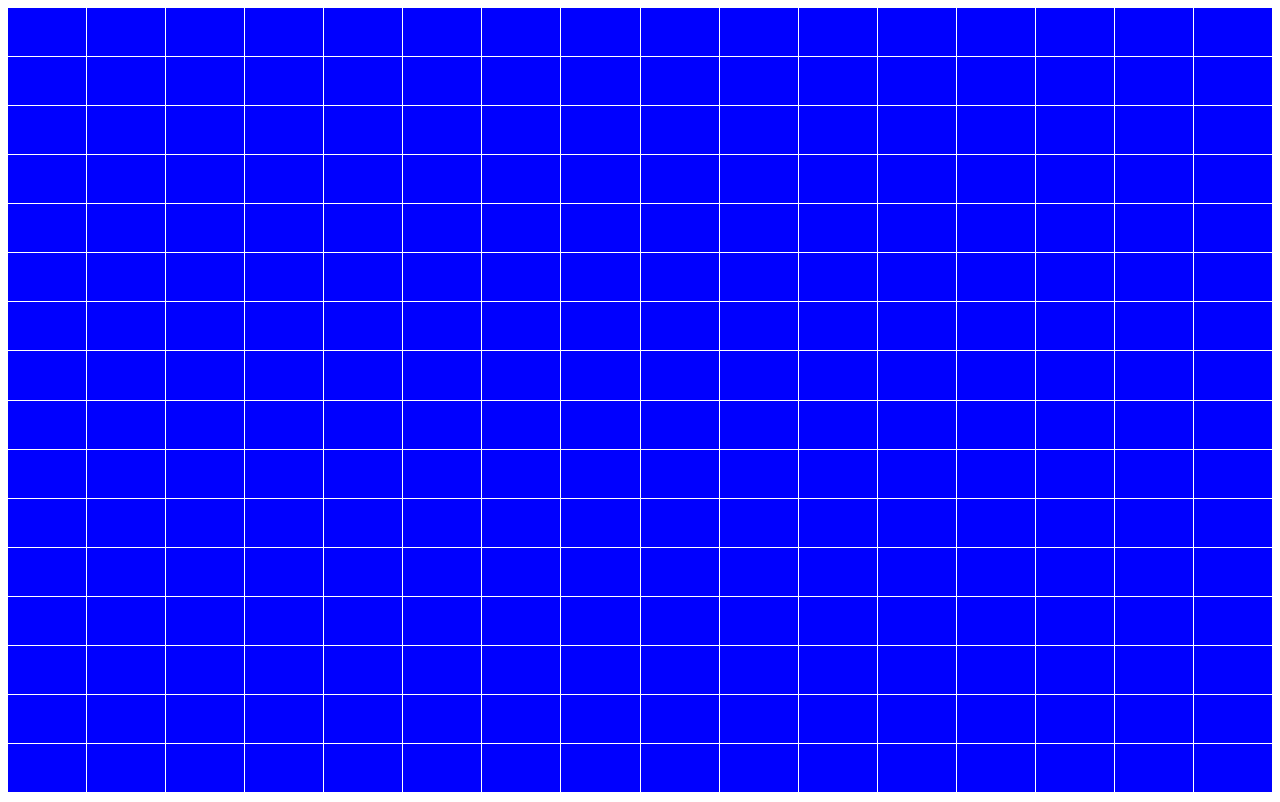
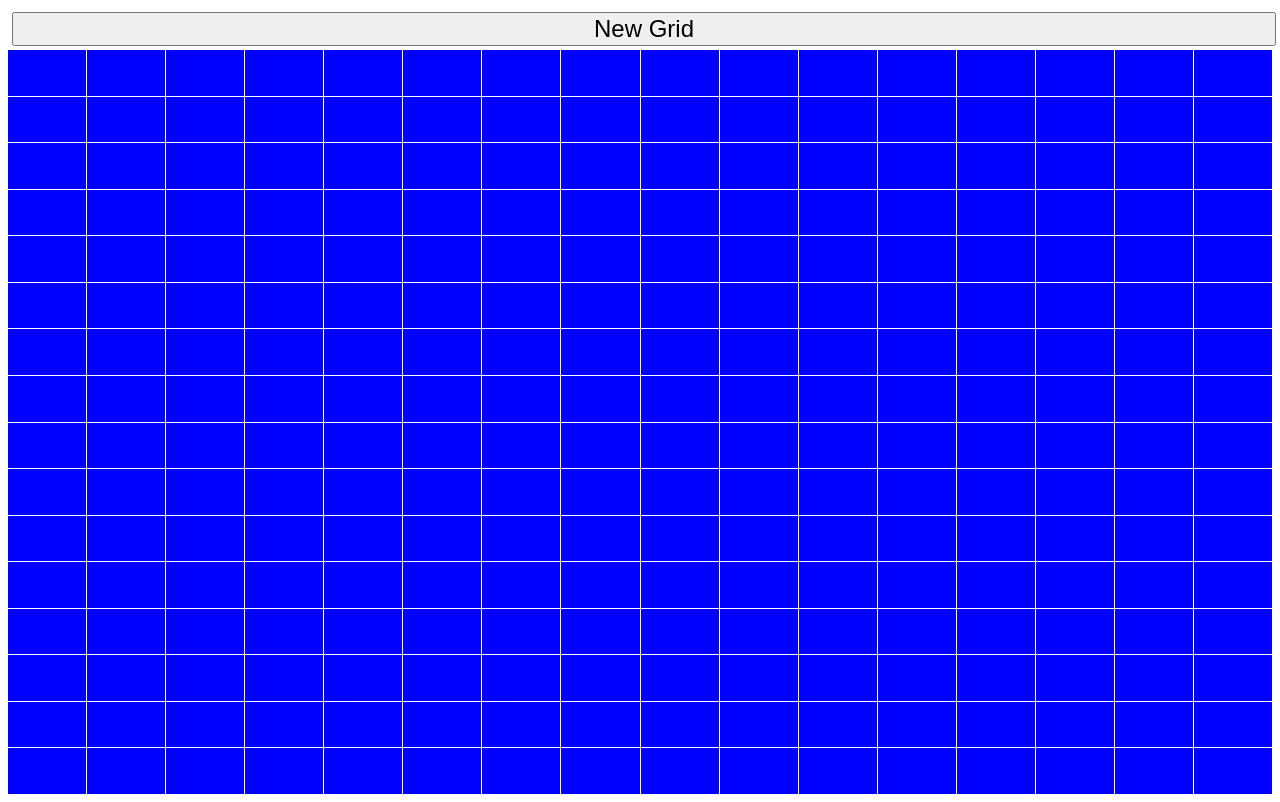
Before and after one commit to JackMa222/odin-eas, a plain HTML site: page index.html in a window 1280 px wide. Drawn offline with Linux system fonts and the light colour scheme.

Commit message:
Add button to HTML with styles

```diff
--- a/index.html
+++ b/index.html
@@ -8,6 +8,7 @@
     <link rel="stylesheet" href="style.css">
 </head>
 <body>
+    <button>New Grid</button>
     <div id="container"></div>
 </body>
 </html>
--- a/style.css
+++ b/style.css
@@ -2,7 +2,8 @@
     display: flex;
     flex-direction: column;
     gap: 1px;
-    height: 98vh;
+    height: 93vh;
+    width: 100%
 }
 
 .row {
@@ -15,3 +16,9 @@
     flex-grow: 1;
     background-color: blue;
 }
+
+button {
+    margin: 4px;
+    width: 100%;
+    font-size: 24px;
+}
```
